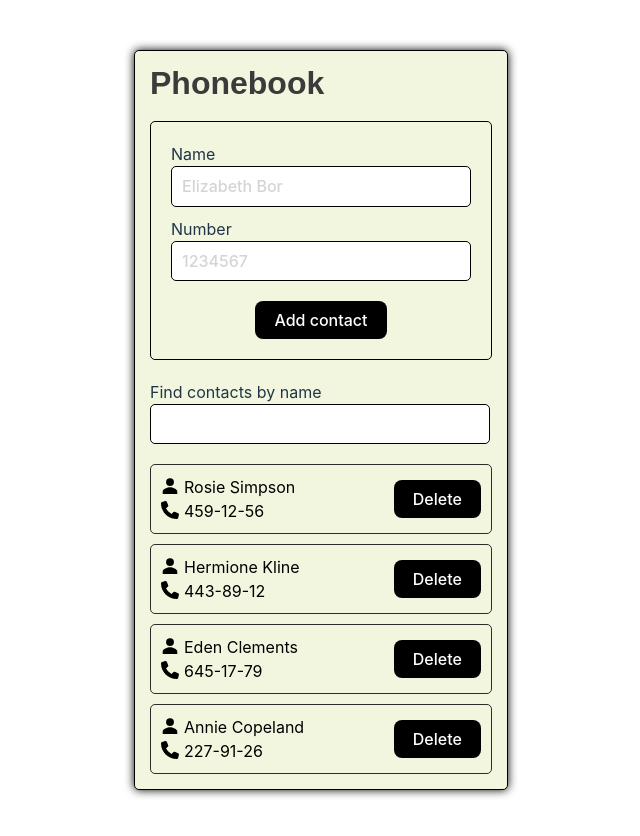
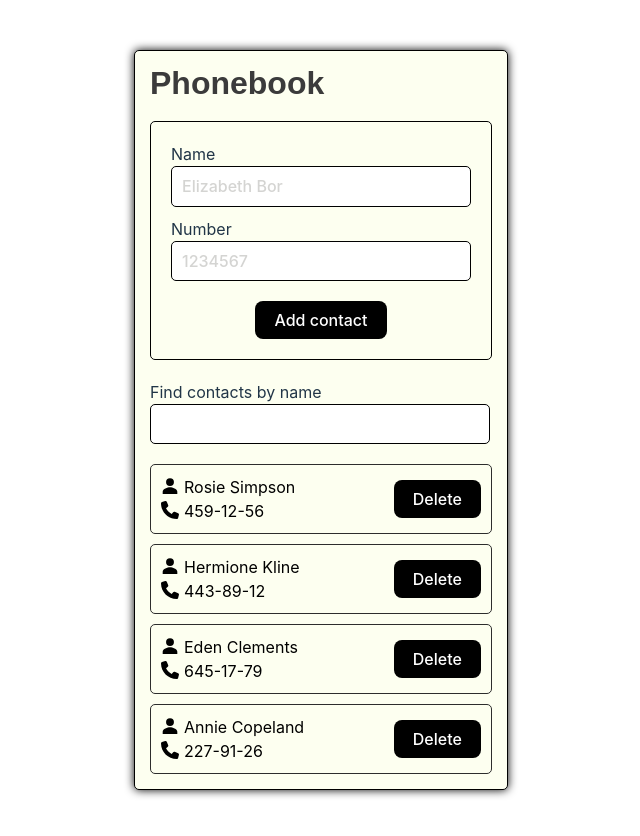
Before and after one commit to CosmicSand/goit-react-hw-03, a React (Vite) app: page / in a window 1280 px wide. Shown: the top 836 px of the page, without its empty margins (319-959 px from the left). Built offline with nearby package versions, Linux system fonts and the light colour scheme.

Commit message:
Update App.module.css

```diff
--- a/src/components/App/App.module.css
+++ b/src/components/App/App.module.css
@@ -6,7 +6,7 @@
   border: 1px solid black;
   border-radius: 5px;
   box-shadow: 0 0 10px black;
-  background-color: hsl(70, 55%, 92%);
+  background-color: hsl(69, 100%, 97%);
 }
 
 .header {
```
